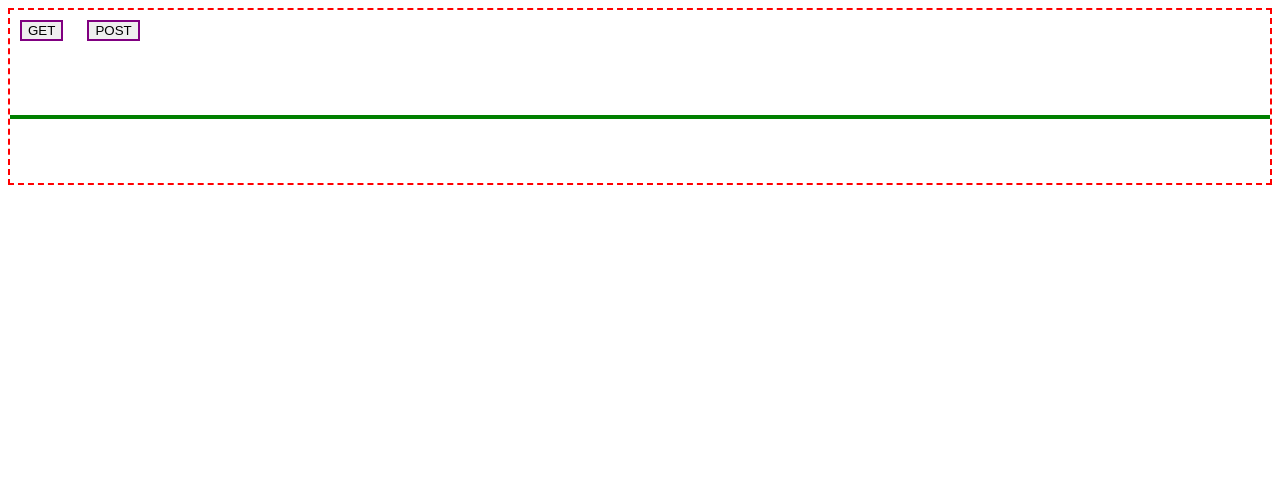
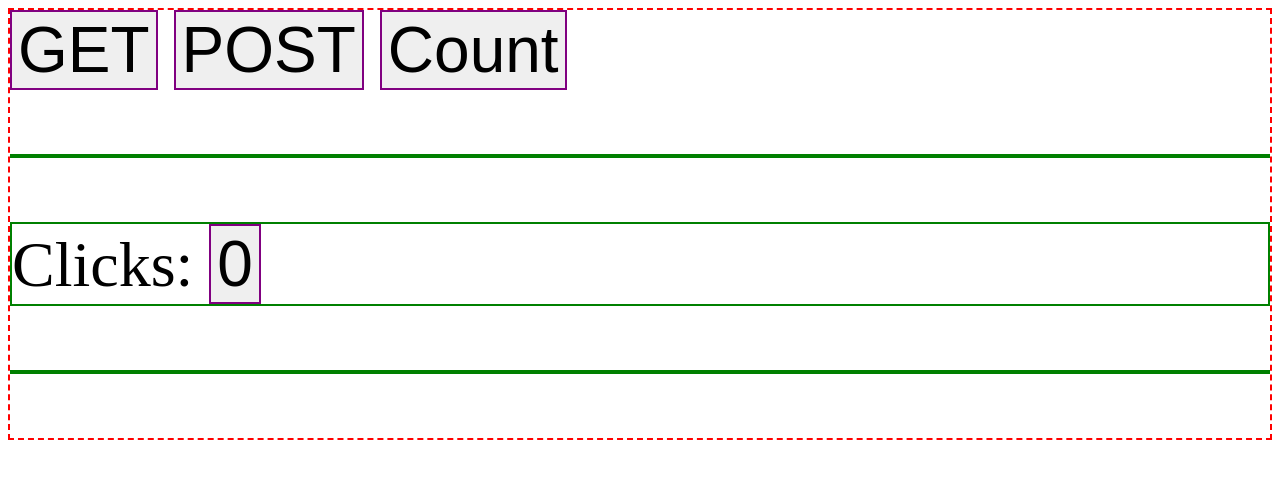
Before and after one commit to capncrockett/get-served, a plain HTML site: page index.html in a window 1280 px wide. Drawn offline with Linux system fonts and the light colour scheme.

Commit message:
Add click button. Add click counter button. Add message when clicking starts.

```diff
--- a/index.html
+++ b/index.html
@@ -14,12 +14,15 @@
     <div id="root">
         <button onclick="handleGet(event);">GET</button>
         <button onclick="handlePost(event);">POST</button>
-
-        <p id="content" style="font-size: 4rem;"></p>
+        <button onclick="handleCount(event)">Count</button>
+        <p id="content"></p>
+        <p>Clicks:
+            <button id="clicks">0</button>
+        </p>
+        <p id="counting-message"></p>
     </div>
     <script>
         async function handleGet(event) {
-            // const response = await fetch('http://127.0.0.1:8000/hello')
             const response = await fetch('http://127.0.0.1:5000/hello')
             const json = await response.json()
             console.log(json.message)
@@ -28,14 +31,27 @@
         }
 
         async function handlePost(event) {
-            // const response = await fetch('http://127.0.0.1:8000/posted')
             const response = await fetch('http://127.0.0.1:5000/posted')
             const json = await response.json()
-            // console.log(event)
             console.log(json.message)
             const content = document.getElementById('content')
             content.innerHTML = json.message
         }
+
+        var clicked = 0
+        async function handleCount(event) {
+            const response = await fetch('http://127.0.0.1:5000/counted')
+            const json = await response.json()
+            console.log(json.count)
+            const content = document.getElementById('counting-message')
+            content.innerHTML = json.count
+
+            clicked += 1
+            console.log(clicked)
+            const counter = document.getElementById('clicks')
+            counter.innerHTML = clicked
+        }
+
     </script>
 </body>
 
--- a/style.css
+++ b/style.css
@@ -1,3 +1,7 @@
+* {
+  font-size: 2rem;
+}
+
 div {
   border: 2px red dashed;
 }
@@ -12,5 +16,5 @@ p {
 
 button {
   border: 2px purple solid;
-  margin: 10px;
+  /* margin: 2rem; */
 }
```
Also changed, not shown: 1 other file.
